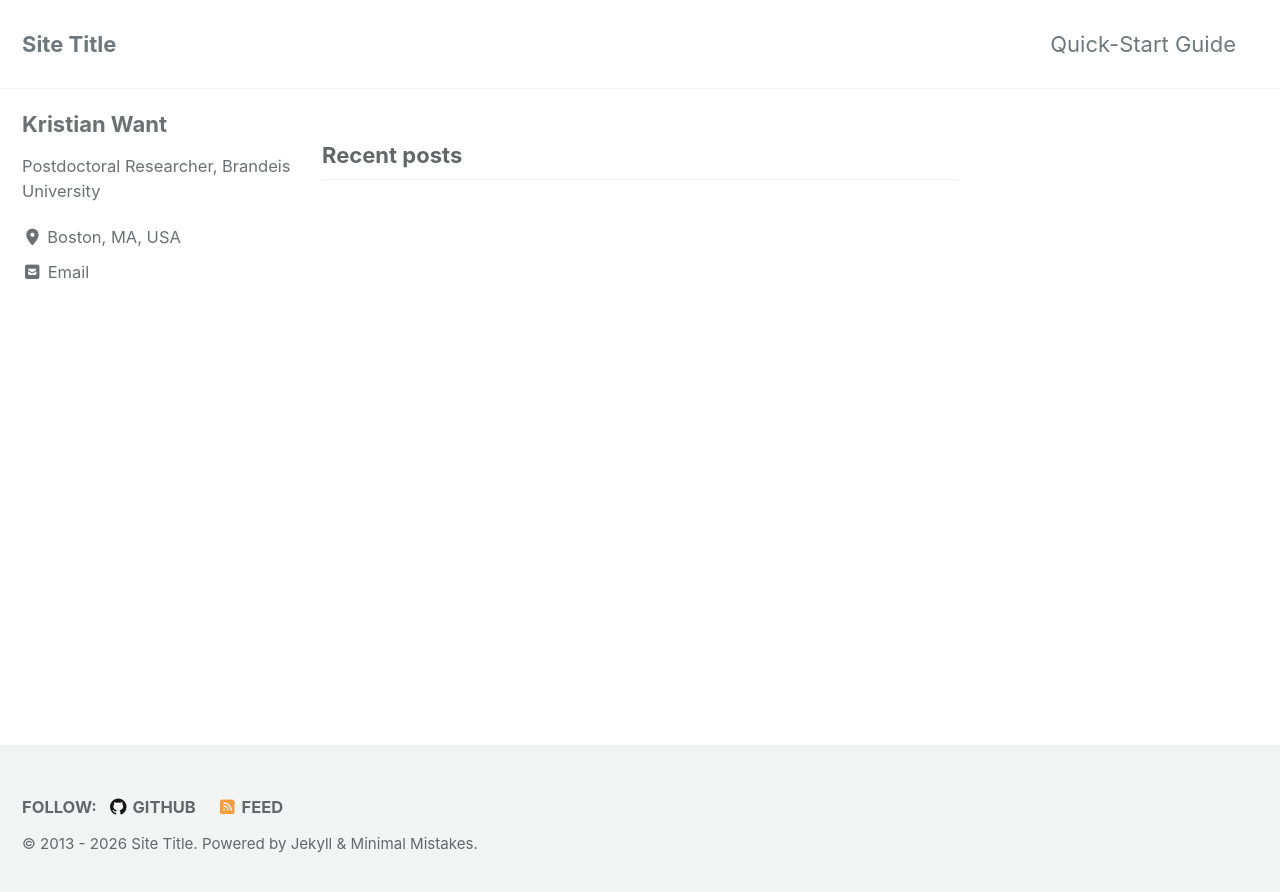
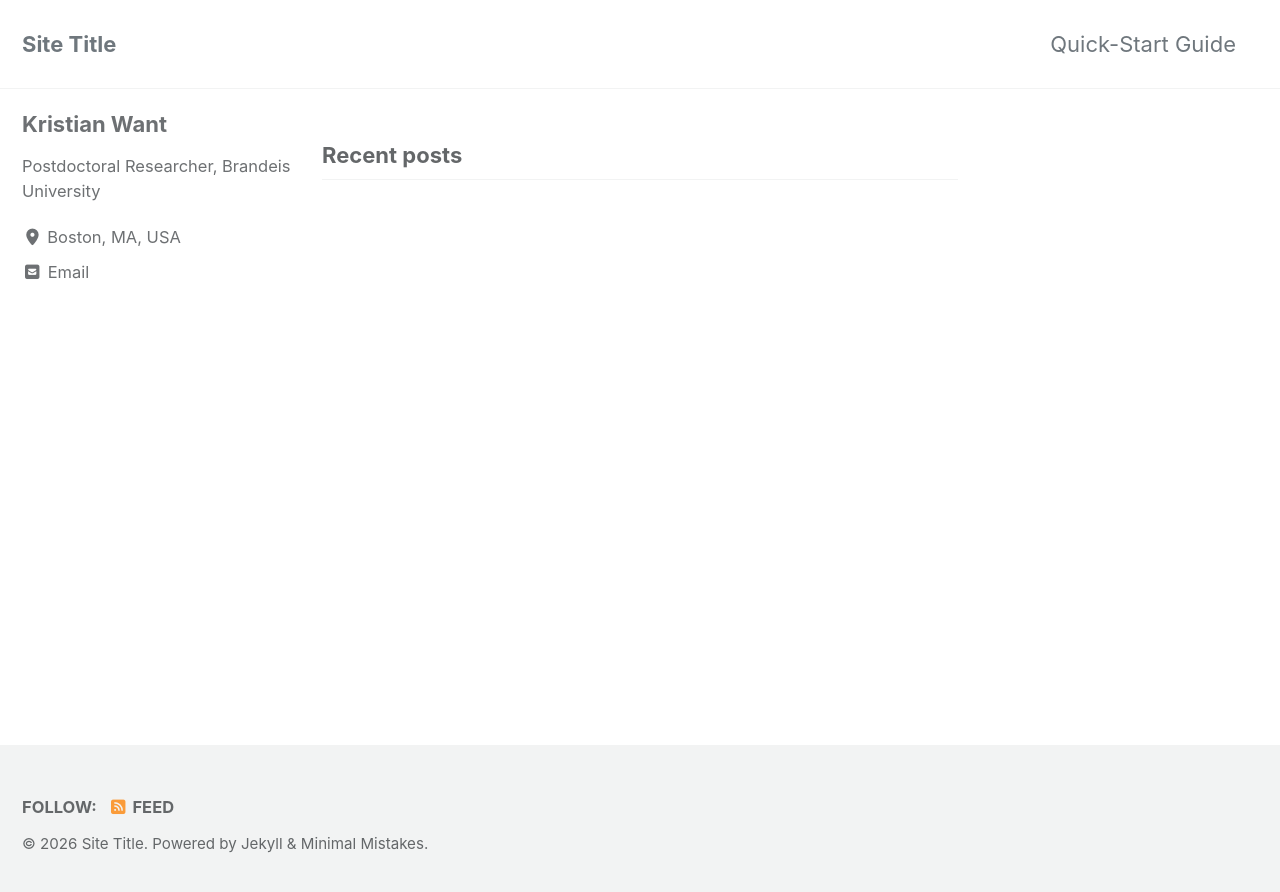
Before and after one commit to kristianwant/kristianwant.github.io, a Jekyll site: the page built from index.html, in a window 1280 px wide. Shown: the top 892 px of the page. Built offline with Jekyll 4.4.1, drawn with Linux system fonts in a browser that asks for light colours; cached includes are drawn as plain includes; the list of posts is cut into pages by our own code.

Commit message:
Update _config.yml

```diff
--- a/_config.yml
+++ b/_config.yml
@@ -124,7 +124,7 @@ author:
     - label: "Email"
       icon: "fas fa-fw fa-square-envelope"
       # url: "mailto:want@brandeis.edu"
-    - label: "GoogleScholar"
+    - label: "Google Scholar"
       icon: "fas fa-fw fa-googlescholar"
       # url: "https://scholar.google.com/citations?user=zf1WsVwAAAAJ&hl=en"
     - label: "ORCiD"
@@ -133,9 +133,6 @@ author:
     - label: "ResearchGate"
       icon: "fab fa-fw fa-researchgate"
       # url: "https://www.researchgate.net/profile/Kristian-Want"
-    - label: "GitHub"
-      icon: "fab fa-fw fa-github"
-      # url: "https://github.com/kristianwant/kristianwant.github.io"
     - label: "LinkedIn"
       icon: "fab fa-fw fa-linkedin"
       # url: "https://www.linkedin.com/in/kristianwant/"
@@ -149,26 +146,19 @@ author:
 # Site Footer
 footer:
   links:
-    - label: "Twitter"
-      icon: "fab fa-fw fa-square-x-twitter"
-      # url:
-      # rel: "me"  # optional: adds rel attribute (e.g. for IndieWeb web sign-in)
-    - label: "Facebook"
-      icon: "fab fa-fw fa-square-facebook"
-      # url:
-    - label: "GitHub"
-      icon: "fab fa-fw fa-github"
-      url: "https://github.com/kristianwant/kristianwant.github.io"
-    - label: "GitLab"
-      icon: "fab fa-fw fa-gitlab"
-      # url:
-    - label: "Bitbucket"
-      icon: "fab fa-fw fa-bitbucket"
-      # url:
-    - label: "Instagram"
-      icon: "fab fa-fw fa-instagram"
-      # url:
-  since: "2013"
+    - label: "Google Scholar"
+      icon: "fas fa-fw fa-googlescholar"
+      # url: "https://scholar.google.com/citations?user=zf1WsVwAAAAJ&hl=en"
+    - label: "ORCiD"
+      icon: "fab fa-fw fa-orcid"
+      # url: "https://orcid.org/0000-0001-7590-0896"
+    - label: "ResearchGate"
+      icon: "fab fa-fw fa-researchgate"
+      # url: "https://www.researchgate.net/profile/Kristian-Want"
+    - label: "LinkedIn"
+      icon: "fab fa-fw fa-linkedin"
+      # url: "https://www.linkedin.com/in/kristianwant/"
+  since: "2026"
 
 
 # Reading Files
```
